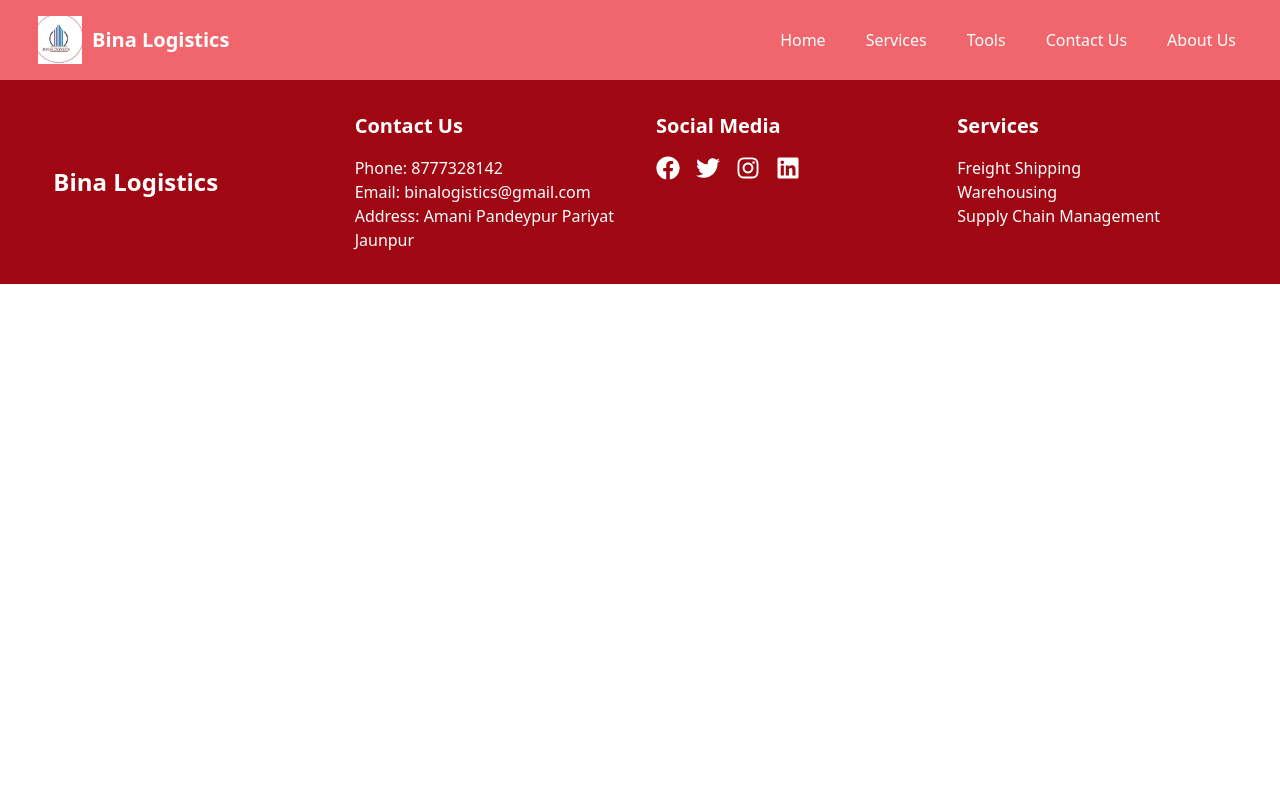
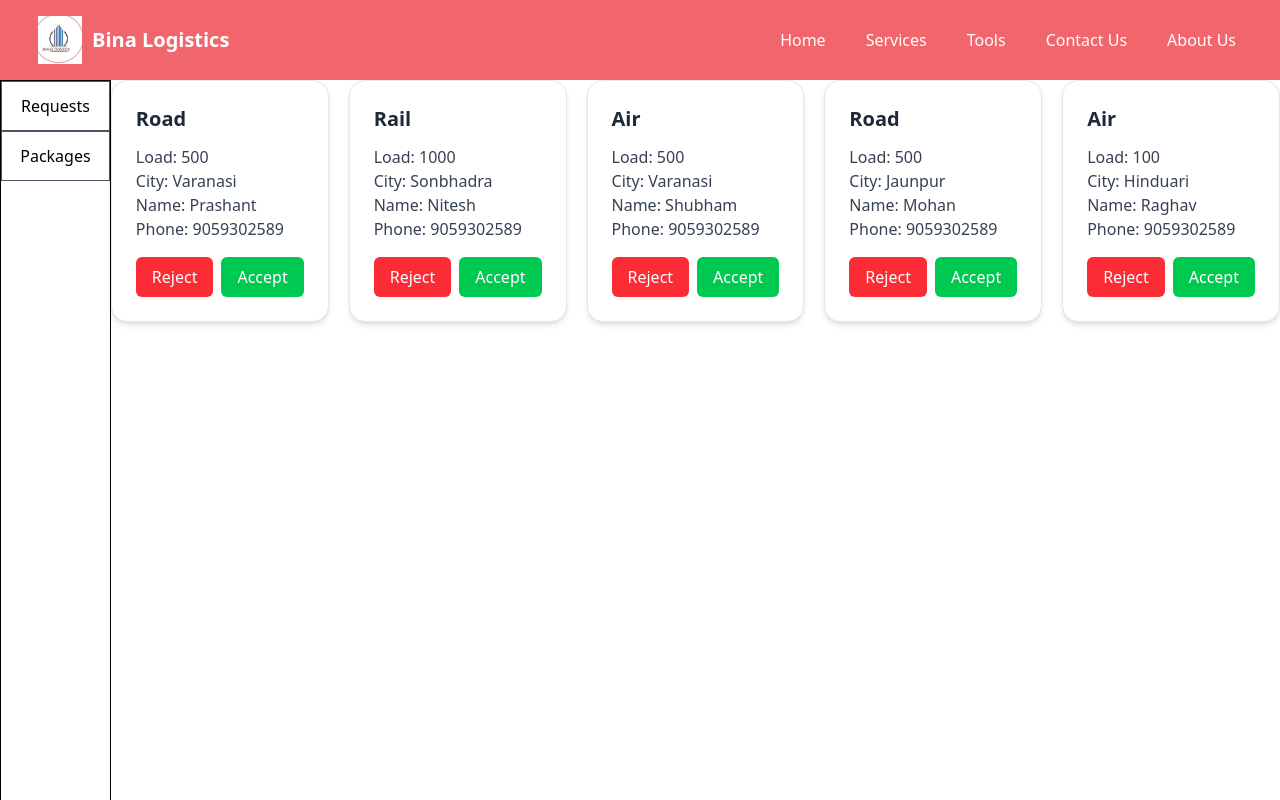
Before and after one commit to iamshubham202002/bina-logistics, a React (Vite) app in the folder frontend/: page /admin-panel in a window 1280 px wide. Shown: the top 800 px of the page. Built offline with nearby package versions, Linux system fonts and the light colour scheme.

Commit message:
minor updates

```diff
--- a/frontend/src/App.jsx
+++ b/frontend/src/App.jsx
@@ -6,7 +6,7 @@ import Contact from './pages/Contact';
 import AboutUs from './pages/About';
 import Footer from './components/Footer';
 import { Routes, Route } from 'react-router-dom';
-import AdminPannel from './pages/AdminPannel';
+import AdminPanel from './pages/AdminPanel';
 
 const App = () => {
   return (
@@ -17,7 +17,7 @@ const App = () => {
         <Route path='/services' element={<Services />} />
         <Route path='/contact-us' element={ <Contact />} />
         <Route path='/about-us' element={ <AboutUs />} />
-        <Route path='/admin-pannel' element={ <AdminPannel />} />
+        <Route path='/admin-panel' element={ <AdminPanel />} />
       </Routes>
       {/* Footer can be added here if needed */}
       {/* <Footer /> */}
--- /dev/null
+++ b/frontend/src/components/RequestCard.jsx
@@ -0,0 +1,29 @@
+
+const RequestCard = ({type, load, city, name, phone}) => {
+  return (
+    <div className="max-w-sm mx-auto bg-white rounded-2xl shadow-md p-6 border border-gray-200">
+      <h2 className="text-xl font-semibold text-gray-800 mb-3">{type}</h2>
+      <p className="text-gray-700"><span className="font-medium">Load:</span> {load}</p>
+      <p className="text-gray-700"><span className="font-medium">City:</span> {city}</p>
+      <p className="text-gray-700"><span className="font-medium">Name:</span> {name}</p>
+      <p className="text-gray-700"><span className="font-medium">Phone:</span> {phone}</p>
+
+      <div className="flex justify-between mt-4 gap-2">
+        <button
+
+          className="bg-red-500 hover:bg-red-600 text-white font-medium py-2 px-4 rounded-md"
+        >
+          Reject
+        </button>
+        <button
+
+          className="bg-green-500 hover:bg-green-600 text-white font-medium py-2 px-4 rounded-md"
+        >
+          Accept
+        </button>
+      </div>
+    </div>
+  )
+}
+
+export default RequestCard
--- a/frontend/src/components/Requests.jsx
+++ b/frontend/src/components/Requests.jsx
@@ -1,9 +1,52 @@
+import RequestCard from "./RequestCard"
 
+const requests = [
+  {
+    _id: 1,
+    freightType: "Road",
+   load: 500,
+   city: "Varanasi",
+   name: "Prashant",
+   phone: "9059302589"
+  },
+  {
+    _id: 2,
+    freightType: "Rail",
+   load: 1000,
+   city: "Sonbhadra",
+   name: "Nitesh",
+   phone: "9059302589"
+  },
+  {
+    _id: 3,
+    freightType: "Air",
+   load: 500,
+   city: "Varanasi",
+   name: "Shubham",
+   phone: "9059302589"
+  },
+  {
+    _id: 4,
+    freightType: "Road",
+   load: 500,
+   city: "Jaunpur",
+   name: "Mohan",
+   phone: "9059302589"
+  },
+  {
+    _id: 5,
+    freightType: "Air",
+   load: 100,
+   city: "Hinduari",
+   name: "Raghav",
+   phone: "9059302589"
+  },
+]
 
 const Requests = () => {
   return (
-    <div>
-
+    <div className="flex gap-5">
+      {requests.map((item, index) => (<RequestCard type={item.freightType} load={item.load} city={item.city} name={item.name} phone={item.phone} />))}
     </div>
   )
 }
--- a/frontend/src/pages/AdminPannel.jsx
+++ b/frontend/src/pages/AdminPanel.jsx
@@ -3,7 +3,7 @@ import Requests from "../components/Requests";
 import Packages from "../components/Packages";
 
 
-const AdminPannel = () => {
+const AdminPanel = () => {
 
    const [content, setContent] = useState("Requests");
 
@@ -28,4 +28,4 @@ const AdminPannel = () => {
   )
 }
 
-export default AdminPannel
+export default AdminPanel
```
